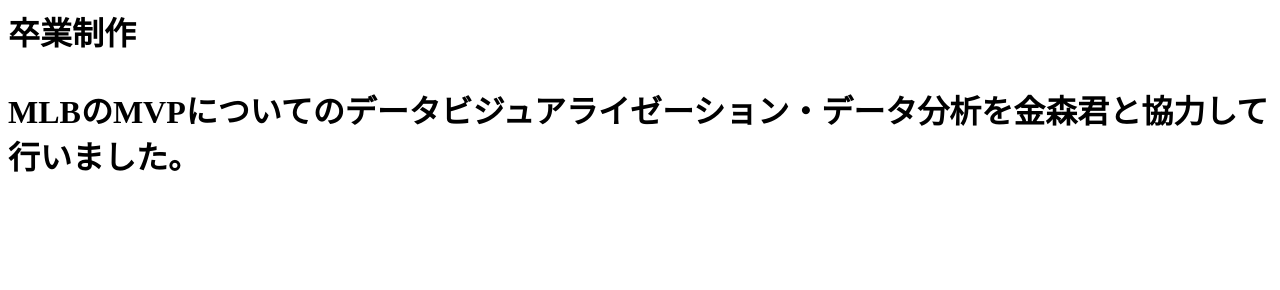
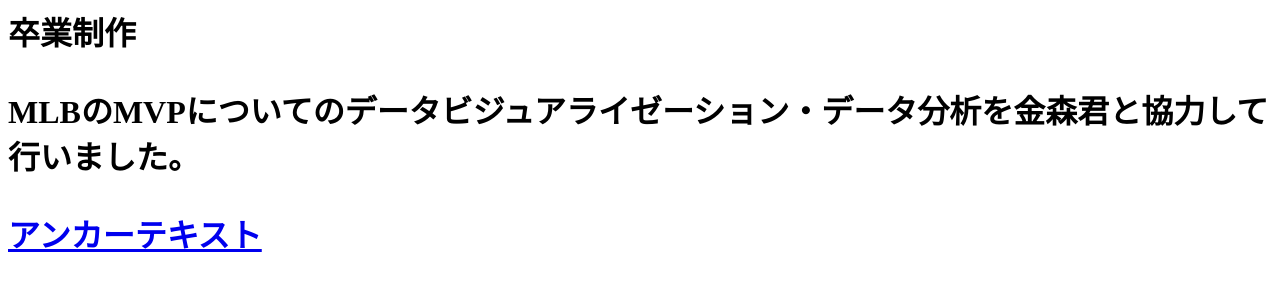
Before and after one commit to kkawailab/kazuma, a plain HTML site: page index.html in a window 1280 px wide. Drawn offline with Linux system fonts and the light colour scheme.

Commit message:
Update index.html

```diff
--- a/index.html
+++ b/index.html
@@ -1,3 +1,4 @@
 <h1>卒業制作</h>
 
 <p>MLBのMVPについてのデータビジュアライゼーション・データ分析を金森君と協力して行いました。</p>
+<a href= "http://localhost:8501" >アンカーテキスト</a>
```
